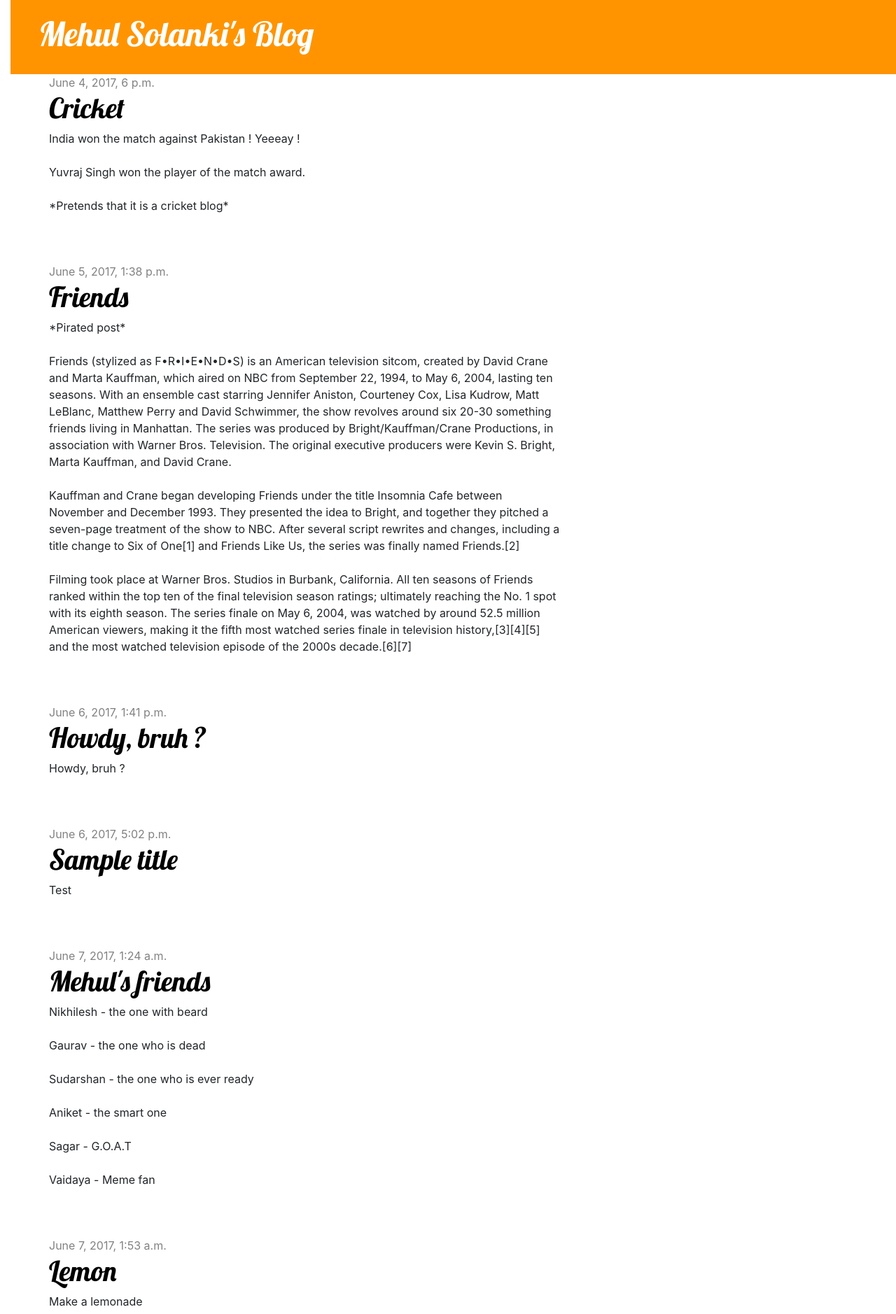
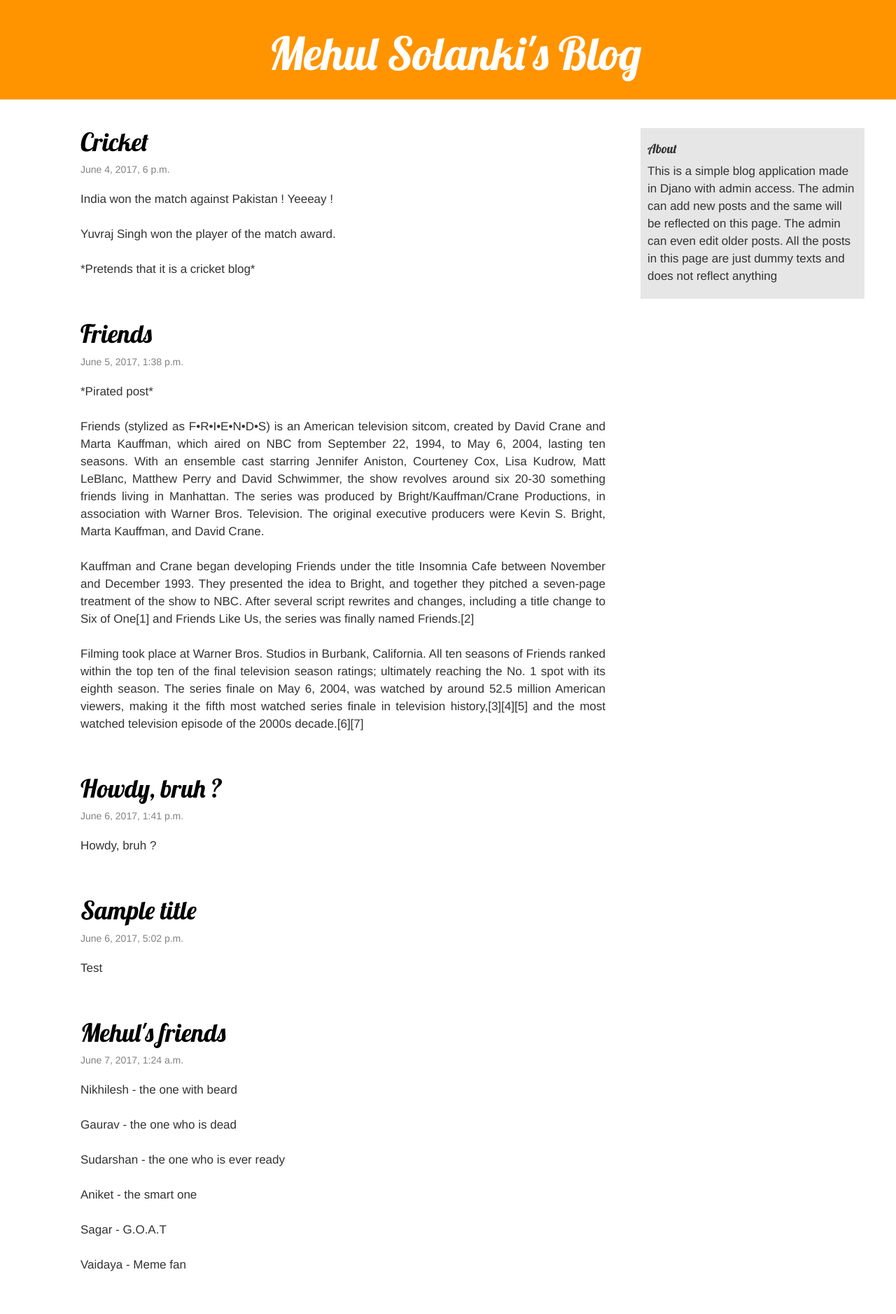
Before and after one commit to mehuls45/my-first-blog, a Django app: page / in a window 1280 px wide. Shown: the top 1878 px of the page at 70% size. Run offline with Django 3.2, Linux system fonts and the light colour scheme; data comes from the database, SQL or seed files in the repository; some libraries are stand-ins or nearby versions.

Commit message:
Changed UI

```diff
--- a/blog/static/css/blog.css
+++ b/blog/static/css/blog.css
@@ -1,13 +1,17 @@
-h1 a{
-
-	color : #FCA205;
-
-	font-family: 'Lobster';
+body{
+    padding: 0px;
+    margin: 0px;
 }
 
-body{
+h1 a{
+	color : #FCA205;
+	font-family: 'Lobster';
+    text-decoration: none;
+}
 
-	padding-left: 15px;
+p {
+    font-size: 17px;
+    line-height: 25px;
 }
 
 .page-header {
@@ -18,12 +22,13 @@ body{
 
 .page-header h1, .page-header h1 a, .page-header h1 a:visited, .page-header h1 a:active {
     color: #ffffff;
-    font-size: 36pt;
+    font-size: 36px;
     text-decoration: none;
 }
 
 .content {
-    margin-left: 40px;
+    margin-left: 100px;
+    margin-right: 30px;
 }
 
 h1, h2, h3, h4 {
@@ -32,6 +37,7 @@ h1, h2, h3, h4 {
 
 .date {
     color: #828282;
+    margin-bottom: 20px;
 }
 
 .save {
@@ -50,9 +56,57 @@ h1, h2, h3, h4 {
 }
 
 .post {
-    margin-bottom: 70px;
+    margin-bottom: 60px;
 }
 
 .post h1 a, .post h1 a:visited {
     color: #000000;
 }
+
+#big-font {
+    font-size: 65px;
+}
+
+.side {
+    margin: 20px;
+    background: #e6e6e6;
+    padding: 10px;
+}
+
+a.post {
+    text-decoration: none;
+}
+
+/* ------------------------------------------------------------------------------
+     Footer
+-------------------------------------------------------------------------------*/
+.footer {
+    text-align: left;
+}
+.footer-top {
+    background-color: #181818;
+    padding-top: 20px;
+}
+.footer-bottom {
+    background-color: #313454;
+    padding: 20px 0;
+    margin-bottom: 0px;
+}
+.footer .footer-col {
+    margin-bottom: 20px;
+}
+.footer h5 {
+    color: #fff;
+}
+.footer h5 {
+    margin-bottom: 20px;
+}
+.footer p {
+    color: rgba(255, 255, 255, 0.25);
+}
+.footer a {
+    color: rgba(255, 255, 255, 0.50);
+}
+.footer a:hover {
+    color: #e84545;
+}
--- a/blog/templates/blog/base.html
+++ b/blog/templates/blog/base.html
@@ -1,34 +1,52 @@
 {% load staticfiles %}
 
 <html>
-
     <head>
-
-        <title>Mehul Solanki's blog</title>
-        <link rel="stylesheet" href="//maxcdn.bootstrapcdn.com/3.2.0/css/bootstrap.min.css">
-        <link rel="style sheet" href="//maxcdn.bootstrapcdn.com/bootstrap/3.2.0/css/bootstrap-theme.min.css">
+        <title>Mehul Solanki's Blog</title>
+        <link rel="stylesheet" href="https://maxcdn.bootstrapcdn.com/bootstrap/3.3.7/css/bootstrap.min.css">
         <link href="//fonts.googleapis.com/css?family=Lobster&subset=latin,latin-ext" rel="stylesheet" type="text/css">
         <link rel="stylesheet" href="{% static 'css/blog.css' %}">
-
+        <!-- <link rel="shortcut icon" type="image/png" href="/blogicon.png"> -->
+        <link rel="shortcut icon" type="image/x-icon" href="{% static 'css/icon.png' %}">
     </head>
-
     <body>
         <div class="page-header">
-        {% if user.is_authenticated %}
-             <a href="{% url 'post_new' %}" class="top-menu"><span class="glyphicon glyphicon-plus"></span></a>
-        {% endif %}
+            {% if user.is_authenticated %}
+                 <a href="{% url 'post_new' %}" class="top-menu"><span class="glyphicon glyphicon-plus"></span></a>
+            {% endif %}
 
-            <h1><a href="/">Mehul Solanki's Blog</a></h1>
+            <h1 class="text-center"><a href="/" id="big-font">Mehul Solanki's Blog</a></h1>
+        </div>
 
-        </div>
         <div class="content container">
             <div class="row">
                 <div class="col-md-8">
-                {% block content %}
-                {% endblock %}
+                    {% block content %}
+                    {% endblock %}
                 </div>
+
+                <div class="col-md-4 blog-sidebar">
+                    <div class="sidebar-module sidebar-module-inset side">
+                        <h4>About</h4>
+                        <p>This is a simple blog application made in Djano with admin access. The admin can add new posts and the same will be reflected on this page. The admin can even edit older posts. All the posts in this page are just dummy texts and does not reflect anything</p>
+                    </div>
+                </div><!-- /.blog-sidebar -->
             </div>
         </div>
+
+    <footer class="footer" id="contact">
+  <div class="footer-top section">
+    <div class="container">
+      <div class="row">
+        <div class="footer-col col-md-6">
+          <p>Copyright © 2018. All Rights Reserved.<br><br>Made with <i class="glyphicon glyphicon-heart"></i> by <a href="#" style="text-decoration: none">Mehul Solanki</a></p>
+        </div>
+
+      </div>
+    </div>
+  </div>
+  </footer>
+  <!-- footer top -->
+
     </body>
-
 </html>
--- a/blog/templates/blog/post_list.html
+++ b/blog/templates/blog/post_list.html
@@ -3,11 +3,11 @@
 {% block content %}
     {% for post in posts %}
         <div class="post">
-            <div class="date">
-                {{ post.published_date }}
-            </div>
             <h1><a href="{% url 'post_detail' pk=post.pk %}">{{ post.title }}</a></h1>
-            <p>{{ post.text|linebreaksbr }}</p>
+	            <div class="date">
+	                {{ post.published_date }}
+	            </div>
+            <p class="text-justify">{{ post.text|linebreaksbr }}</p>
         </div>
     {% endfor %}
 {% endblock %}
--- a/mysite/settings.py
+++ b/mysite/settings.py
@@ -25,7 +25,7 @@ SECRET_KEY = 'zm)-u3#n1+=wsy)*2-*)60**ma44cd5yh%0y666)1@uuttz9u+'
 # SECURITY WARNING: don't run with debug turned on in production!
 DEBUG = True
 
-ALLOWED_HOSTS = ['127.0.0.1', '.pythonanywhere.com']
+ALLOWED_HOSTS = ['localhost','127.0.0.1', '.pythonanywhere.com']
 
 
 # Application definition
```
Also changed, not shown: blog/templates/blog/post_detail.html (+5 -5 lines), blog/favicon.ico (added), blog/static/css/icon.png (added).
